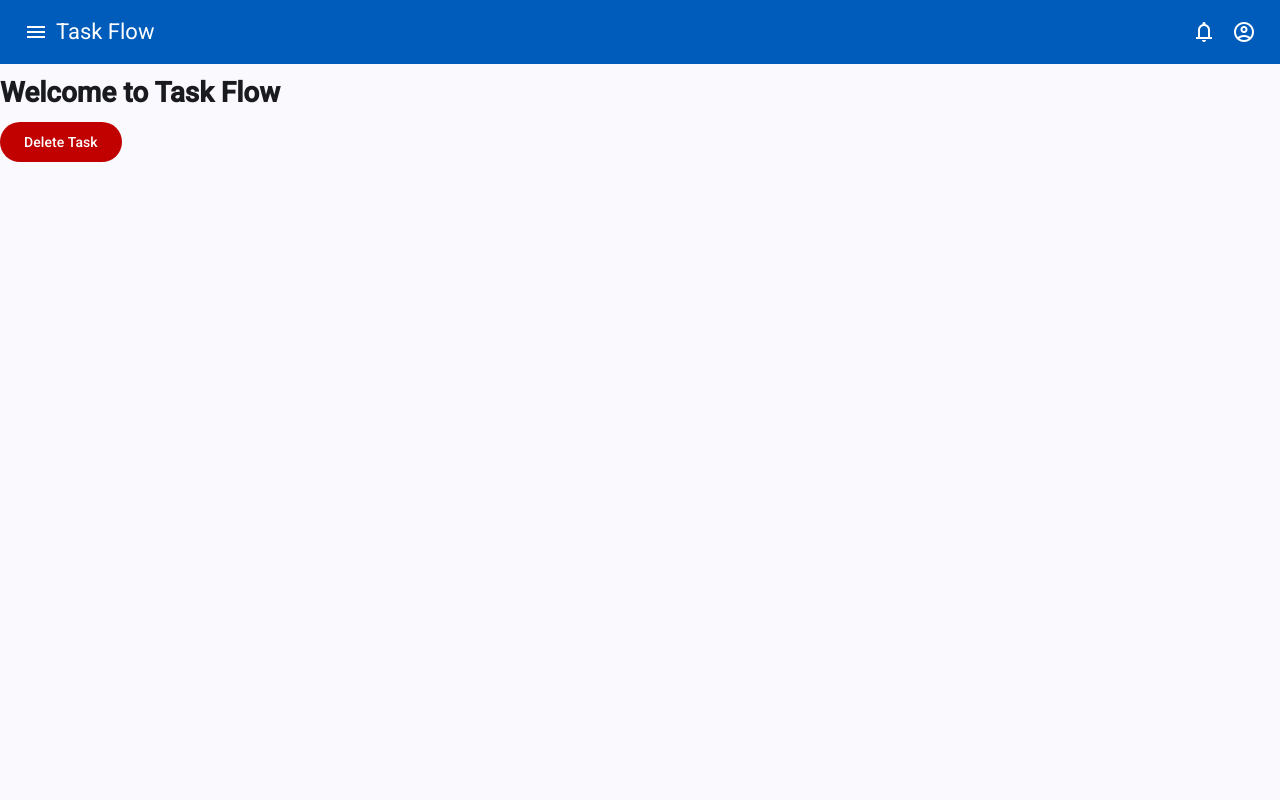
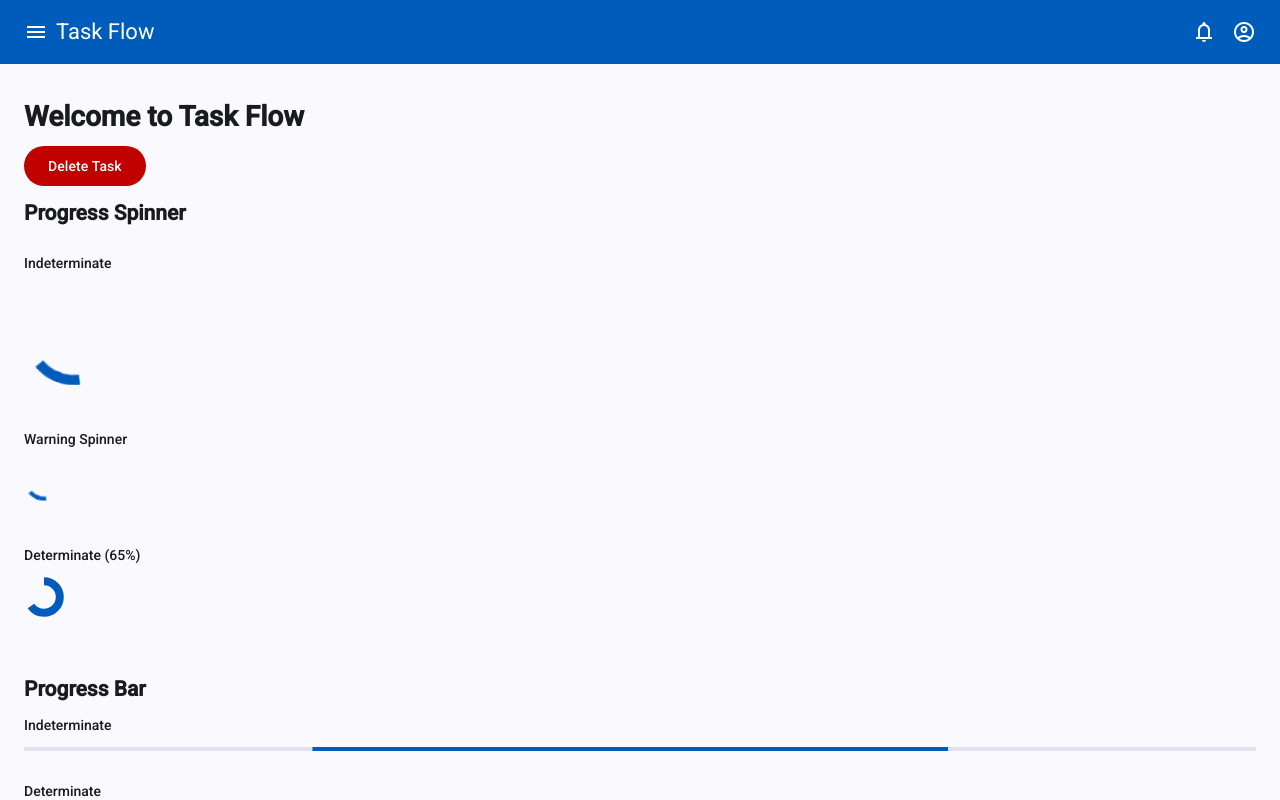
Before and after one commit to praveenfuloria/material-demo, an Angular app: page / in a window 1280 px wide. Built offline with nearby package versions, Linux system fonts and the light colour scheme.

Commit message:
Progress Bar Notification

```diff
--- a/src/app/app.css
+++ b/src/app/app.css
@@ -41,3 +41,54 @@ mat-sidenav {
   padding: 8px 16px;
   gap: 16px;
 }
+
+.content {
+  padding: 24px;
+}
+
+.demo-section {
+  margin-bottom: 32px;
+}
+
+.demo-section h2 {
+  margin-bottom: 16px;
+}
+
+.example-row {
+  display: flex;
+  flex-wrap: wrap;
+  gap: 32px;
+  align-items: flex-start;
+}
+
+.example-item {
+  min-width: 200px;
+  margin-bottom: 30px;
+}
+
+.example-item h3 {
+  margin-bottom: 12px;
+  font-size: 14px;
+  font-weight: 500;
+}
+
+.bar-examples {
+  display: flex;
+  flex-direction: column;
+  gap: 24px;
+  max-width: 500px;
+}
+
+.upload-progress {
+  margin-top: 16px;
+  max-width: 400px;
+}
+
+.upload-progress p {
+  margin-top: 8px;
+  font-size: 14px;
+}
+
+mat-divider {
+  margin: 32px 0;
+}
--- a/src/app/app.html
+++ b/src/app/app.html
@@ -42,6 +42,60 @@
       <h1>Welcome to Task Flow</h1>
 
       <button mat-flat-button (click)="openConfirmDialog()" class="warn">Delete Task</button>
+
+      <section class="demo-section">
+        <h2>Progress Spinner</h2>
+
+        <div class="example-row">
+          <div class="example-item">
+            <h3>Indeterminate</h3>
+            <mat-spinner></mat-spinner>
+          </div>
+        </div>
+
+        <div class="example-row">
+          <div class="example-item">
+            <h3>Warning Spinner</h3>
+            <mat-spinner [diameter]="40" class="warn-spinner"></mat-spinner>
+          </div>
+        </div>
+
+        <div class="example-row">
+          <div class="example-item">
+            <h3>Determinate (65%)</h3>
+            <mat-progress-spinner
+              mode="determinate"
+              [value]="65"
+              [diameter]="40"
+              [strokeWidth]="8"
+            ></mat-progress-spinner>
+          </div>
+        </div>
+      </section>
+
+      <section class="demo-section">
+        <h2>Progress Bar</h2>
+
+        <div class="example-item">
+          <h3>Indeterminate</h3>
+          <mat-progress-bar mode="indeterminate"></mat-progress-bar>
+        </div>
+
+        <div class="example-item">
+          <h3>Determinate</h3>
+          <mat-progress-bar mode="determinate" [value]="40" class="accent-bar"></mat-progress-bar>
+        </div>
+
+        <div class="example-item">
+          <h3>Buffer (35% played / 60% buffered)</h3>
+          <mat-progress-bar mode="buffer" [value]="35" [bufferValue]="60"></mat-progress-bar>
+        </div>
+
+        <div class="example-item">
+          <h3>Query</h3>
+          <mat-progress-bar mode="query"></mat-progress-bar>
+        </div>
+      </section>
     </div>
   </mat-sidenav-content>
 </mat-sidenav-container>
--- a/src/app/app.ts
+++ b/src/app/app.ts
@@ -12,6 +12,8 @@ import {
   MatSnackBarRef,
   TextOnlySnackBar,
 } from '@angular/material/snack-bar';
+import { MatProgressSpinnerModule } from '@angular/material/progress-spinner';
+import { MatProgressBarModule } from '@angular/material/progress-bar';
 
 import { ConfirmDialog } from './confirm-dialog/confirm-dialog';
 
@@ -26,6 +28,8 @@ import { ConfirmDialog } from './confirm-dialog/confirm-dialog';
     MatDividerModule,
     MatDialogModule,
     MatSnackBarModule,
+    MatProgressSpinnerModule,
+    MatProgressBarModule,
   ],
   templateUrl: './app.html',
   styleUrl: './app.css',
```
